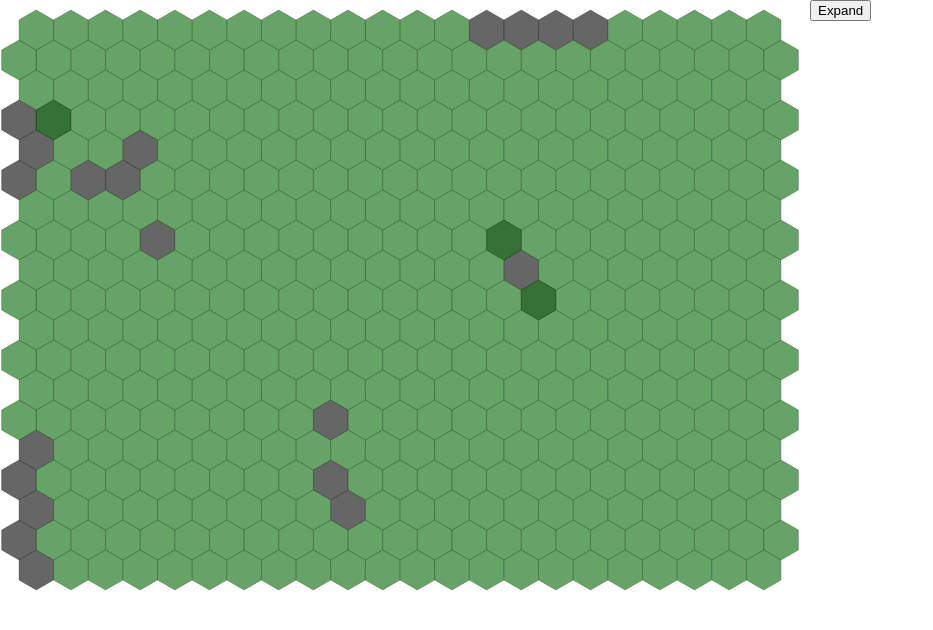
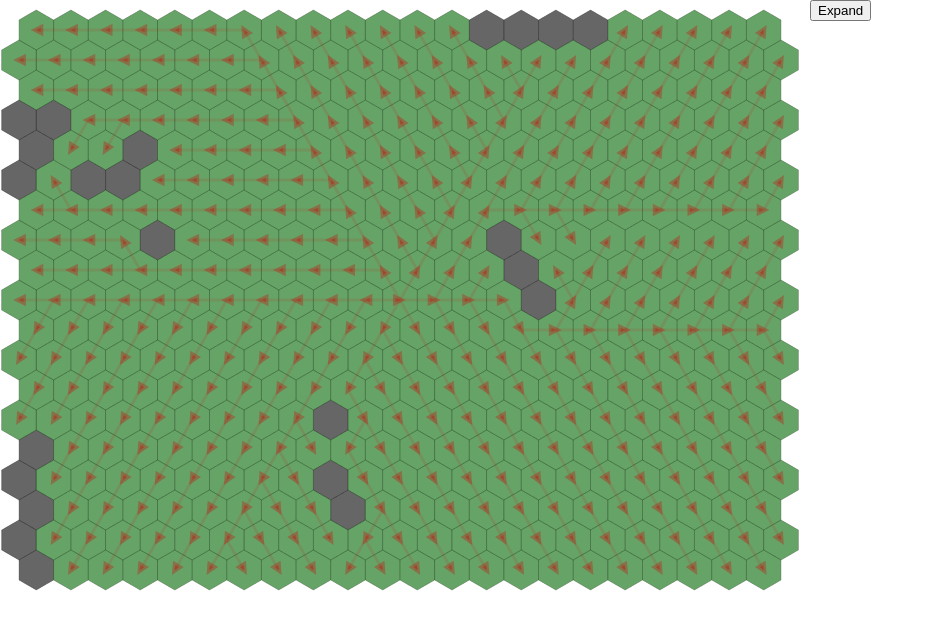
Before and after one commit to Eldamarth/hexBoard, a React (Create React App) app: page / in a window 1280 px wide. Shown: the top 630 px of the page, without its empty margins (0-933 px from the left). Built offline with nearby package versions, Linux system fonts and the light colour scheme.

Commit message:
Fix issues with pathfinding and add pathfinding arrows for testing

```diff
--- a/src/components/canvas.jsx
+++ b/src/components/canvas.jsx
@@ -2,9 +2,9 @@ import React, { Component } from "react";
 import "../styles/index.css";
 
 const DUMMY_OBSTACLES = [
-  '{"col":4,"row":-2,"s":2}',
+  '{"col":4,"row":-2,"s":-2}',
 '{"col":4,"row":-1,"s":-3}',
-'{"col":4,"row":0,"s":4}',
+'{"col":4,"row":0,"s":-4}',
 '{"col":7,"row":-9,"s":2}',
 '{"col":8,"row":-9,"s":1}',
 '{"col":9,"row":-9,"s":0}',
@@ -20,7 +20,7 @@ const DUMMY_OBSTACLES = [
 '{"col":-9,"row":-4,"s":13}',
 '{"col":-8,"row":-5,"s":13}',
 '{"col":-8,"row":-6,"s":14}',
-'{"col":-7,"row":-6,"s":14}',
+'{"col":-7,"row":-6,"s":13}',
 '{"col":-5,"row":-5,"s":10}',
 '{"col":-6,"row":-4,"s":10}',
 '{"col":-7,"row":-4,"s":11}',
@@ -92,14 +92,7 @@ class Canvas extends Component {
       ctx.clearRect(0, 0, canvasWidth, canvasHeight);
       // this.drawNeighbors(this.Hex(col, row, s));
       this.drawPath();
-      this.drawHex(
-        this.canvasInteraction,
-        this.Point(x, y),
-        1,
-        "black",
-        "grey"
-      );
-      console.log(nextState.currentHex)
+
       return true;
     }
 
@@ -118,6 +111,10 @@ class Canvas extends Component {
           "green",
           0.1
         );
+
+        var from = JSON.parse(nextState.cameFrom[element])
+        var fromCoord = this.hexToPix(this.Hex(from.col, from.row));
+        this.drawArrow(fromCoord.x, fromCoord.y,x,y);
       }
       return true;
     }
@@ -383,10 +380,41 @@ class Canvas extends Component {
       this.drawHex(this.canvasInteraction, this.Point(x,y), 1, "black", 'red');
     }
   }
+  drawArrow(fromx, fromy,tox,toy){
+    var ctx = this.canvasView.getContext('2d');
+    var headlen = 5;
+    var angle = Math.atan2(toy-fromy, tox-fromx);
+    ctx.beginPath();
+    ctx.moveTo(fromx, fromy);
+    ctx.lineTo(tox,toy);
+    ctx.strokeStyle = "#cc0000";
+    ctx.lineWidth = 3;
+    ctx.stroke();
+    ctx.beginPath();
+    ctx.moveTo(tox, toy);
+    ctx.globalAlpha = 0.3;
+    ctx.lineTo(tox-headlen*Math.cos(angle-Math.PI/7), toy-headlen*Math.sin(angle-Math.PI/7));
+    ctx.lineTo(tox-headlen*Math.cos(angle+Math.PI/7), toy-headlen*Math.sin(angle+Math.PI/7));
+    ctx.lineTo(tox,toy);
+    ctx.lineTo(tox-headlen*Math.cos(angle-Math.PI/7), toy-headlen*Math.sin(angle-Math.PI/7));
+    ctx.strokeStyle = "#cc0000";
+    ctx.lineWidth = 5;
+    ctx.stroke();
+    ctx.fillStyle = "#cc0000";
+    ctx.fill();
+  }
+
 
 
   handleClick() {
-    // this.addObstacles();
+    const {cameFrom, currentHex} = this.state;
+    const {col, row, s} = currentHex;
+    if (cameFrom[JSON.stringify(this.Hex(col,row,s))]){
+      this.setState(
+        {playerPosition:this.Hex(col,row,s)},
+        this.breadthFirstSearchCallback = () => this.breadthFirstSearch(this.state.playerPosition)
+      )
+    }
   }
 
   drawObstacles() {
```
